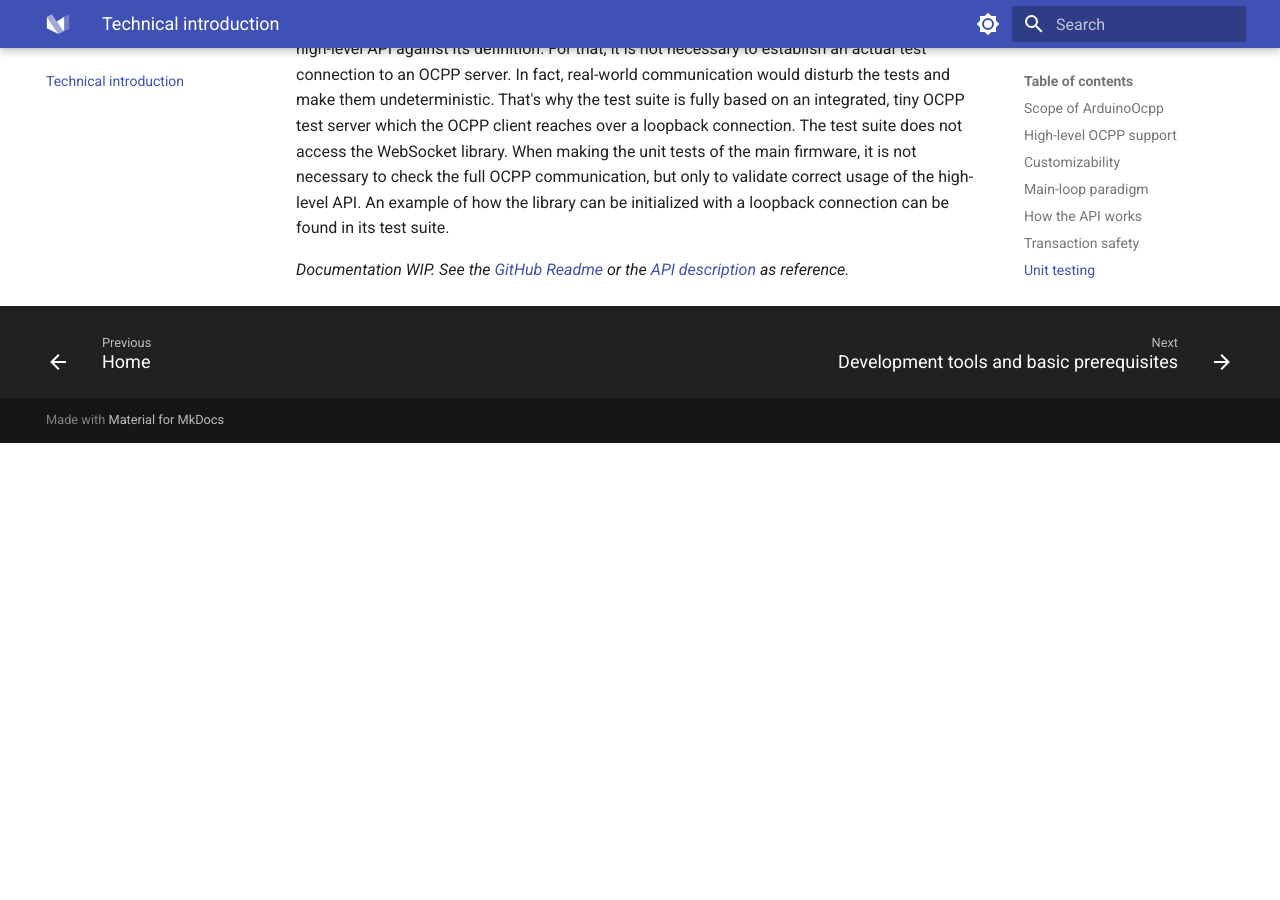
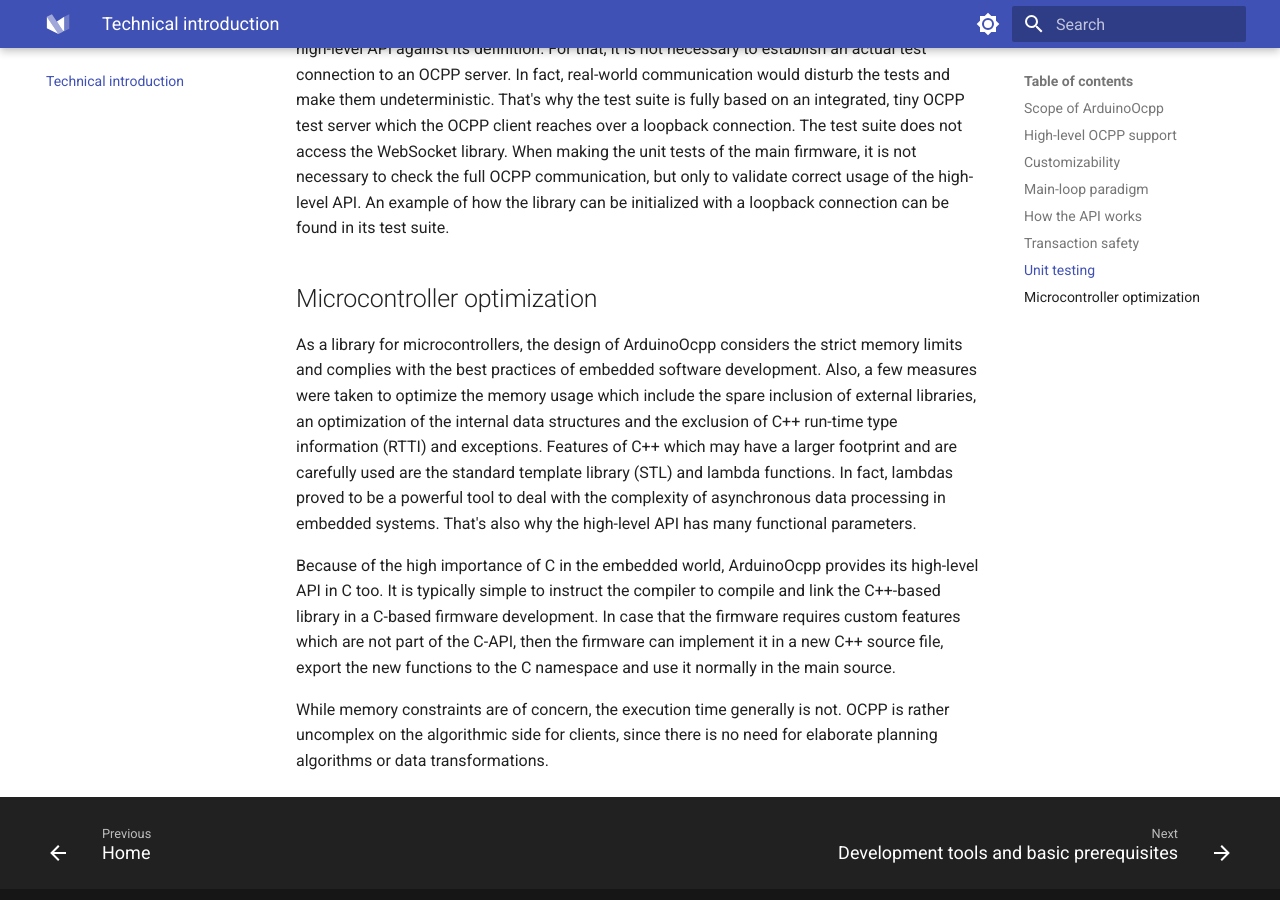
Before and after one commit to matth-x/MicroOcpp, an MkDocs documentation site: the page built from docs/intro-tech.md, in a window 1280 px wide and 900 px high, scrolled down 4588 px. Built offline with MkDocs 1.6.1 and Material for MkDocs 9.7.7, drawn with Linux system fonts in a browser that asks for light colours; before the commit the page ends 5031 px from its top, so only the background shows below that.

Commit message:
docs - optimization measures

```diff
--- a/docs/intro-tech.md
+++ b/docs/intro-tech.md
@@ -72,4 +72,10 @@ ArduinoOcpp includes a number of unit tests based on the [Catch2](https://github
 
 The scope of the unit tests is to to ensure a correct implementation of OCPP and to validate the high-level API against its definition. For that, it is not necessary to establish an actual test connection to an OCPP server. In fact, real-world communication would disturb the tests and make them undeterministic. That's why the test suite is fully based on an integrated, tiny OCPP test server which the OCPP client reaches over a loopback connection. The test suite does not access the WebSocket library. When making the unit tests of the main firmware, it is not necessary to check the full OCPP communication, but only to validate correct usage of the high-level API. An example of how the library can be initialized with a loopback connection can be found in its test suite.
 
-*Documentation WIP. See the [GitHub Readme](https://github.com/matth-x/ArduinoOcpp) or the [API description](https://github.com/matth-x/ArduinoOcpp/blob/master/src/ArduinoOcpp.h) as reference.*
+## Microcontroller optimization
+
+As a library for microcontrollers, the design of ArduinoOcpp considers the strict memory limits and complies with the best practices of embedded software development. Also, a few measures were taken to optimize the memory usage which include the spare inclusion of external libraries, an optimization of the internal data structures and the exclusion of C++ run-time type information (RTTI) and exceptions. Features of C++ which may have a larger footprint and are carefully used are the standard template library (STL) and lambda functions. In fact, lambdas proved to be a powerful tool to deal with the complexity of asynchronous data processing in embedded systems. That's also why the high-level API has many functional parameters.
+
+Because of the high importance of C in the embedded world, ArduinoOcpp provides its high-level API in C too. It is typically simple to instruct the compiler to compile and link the C++-based library in a C-based firmware development. In case that the firmware requires custom features which are not part of the C-API, then the firmware can implement it in a new C++ source file, export the new functions to the C namespace and use it normally in the main source.
+
+While memory constraints are of concern, the execution time generally is not. OCPP is rather uncomplex on the algorithmic side for clients, since there is no need for elaborate planning algorithms or data transformations.
```
Also changed, not shown: docs/index.md (+4 -0 lines).
